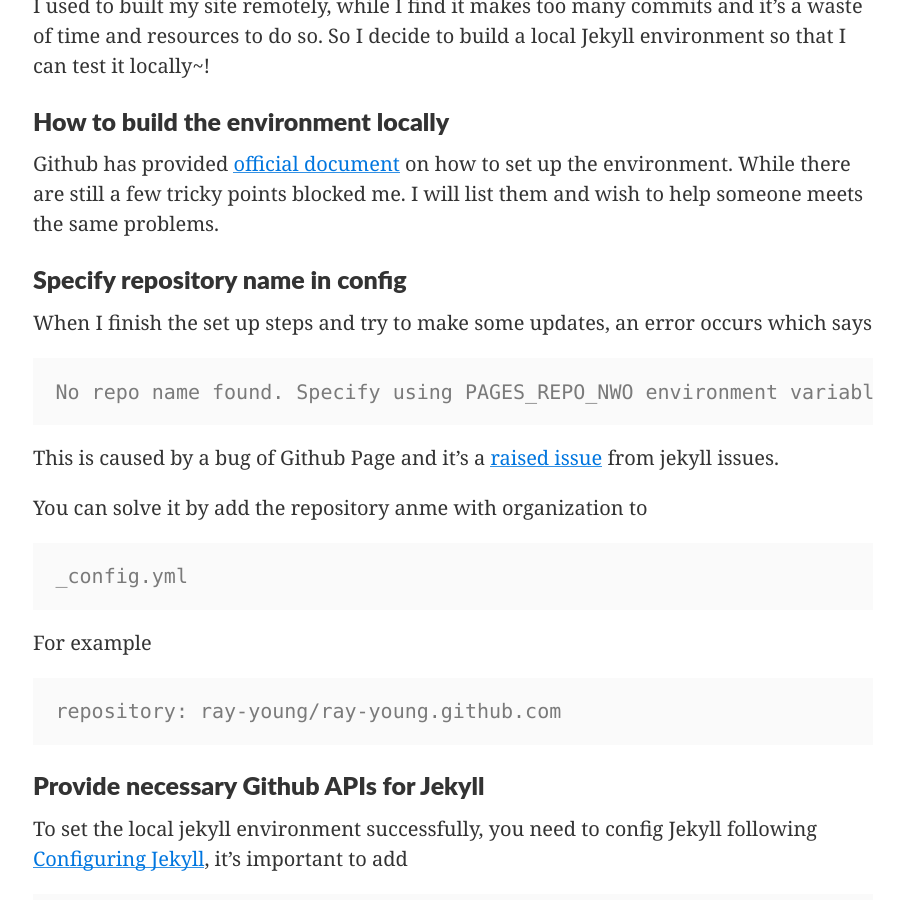
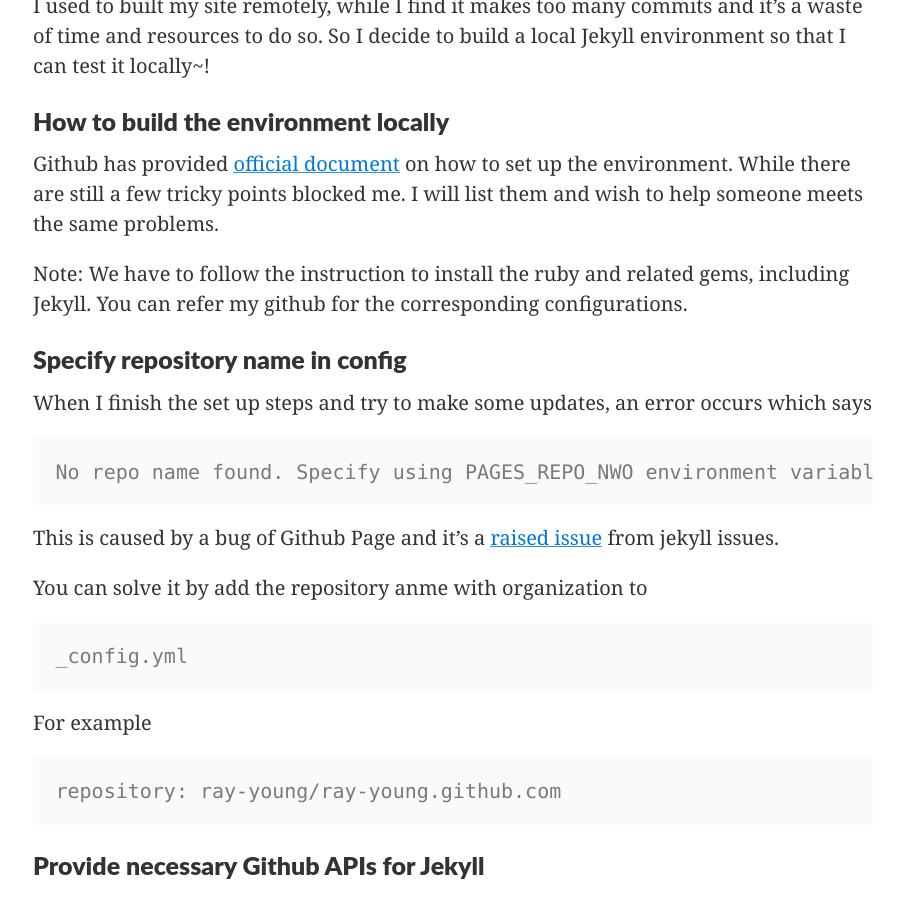
Before and after one commit to Ray-Young/ray-young.github.io, a Jekyll site: the page built from _posts/2016-09-18-Set-up-local-jekyll-environment.md, in a window 1280 px wide and 900 px high, scrolled down 483 px. Shown: the whole window, without its empty margins (187-1091 px from the left). Built offline with Jekyll 4.4.1, drawn with Linux system fonts in a browser that asks for light colours; nearby versions of some CDN libraries; some web fonts are replaced; comment, search, counter and statistics services are not loaded.

Commit message:
Update how to locally build jekyll environment

```diff
--- a/_posts/2016-09-18-Set-up-local-jekyll-environment.md
+++ b/_posts/2016-09-18-Set-up-local-jekyll-environment.md
@@ -15,6 +15,8 @@ Jekyll environment so that I can test it locally~!
 Github has provided [official document][1] on how to set up the environment.
 While there are still a few tricky points blocked me. I will list them and
 wish to help someone meets the same problems.
+
+Note: We have to follow the instruction to install the ruby and related gems, including Jekyll. You can refer my github for the corresponding configurations.
 
 ### Specify repository name in config
 When I finish the set up steps and try to make some updates, an error occurs which says
```
